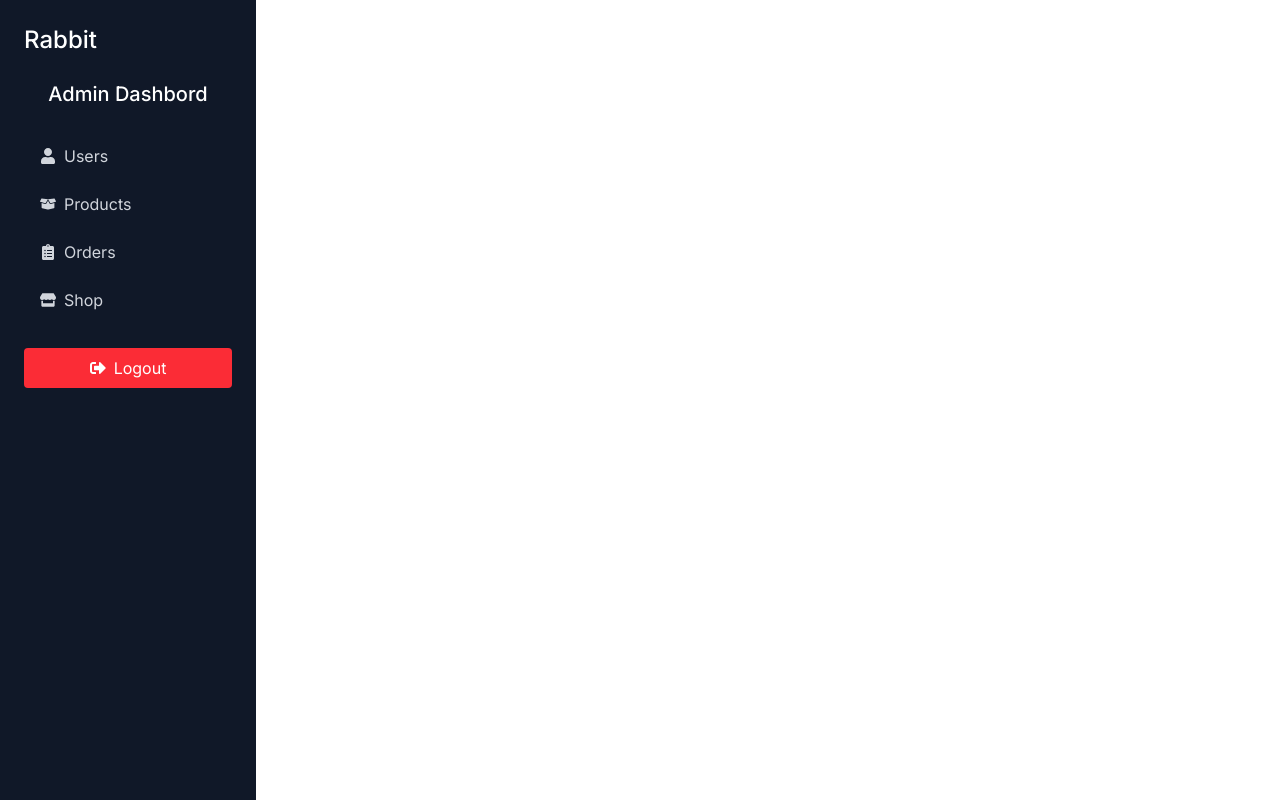
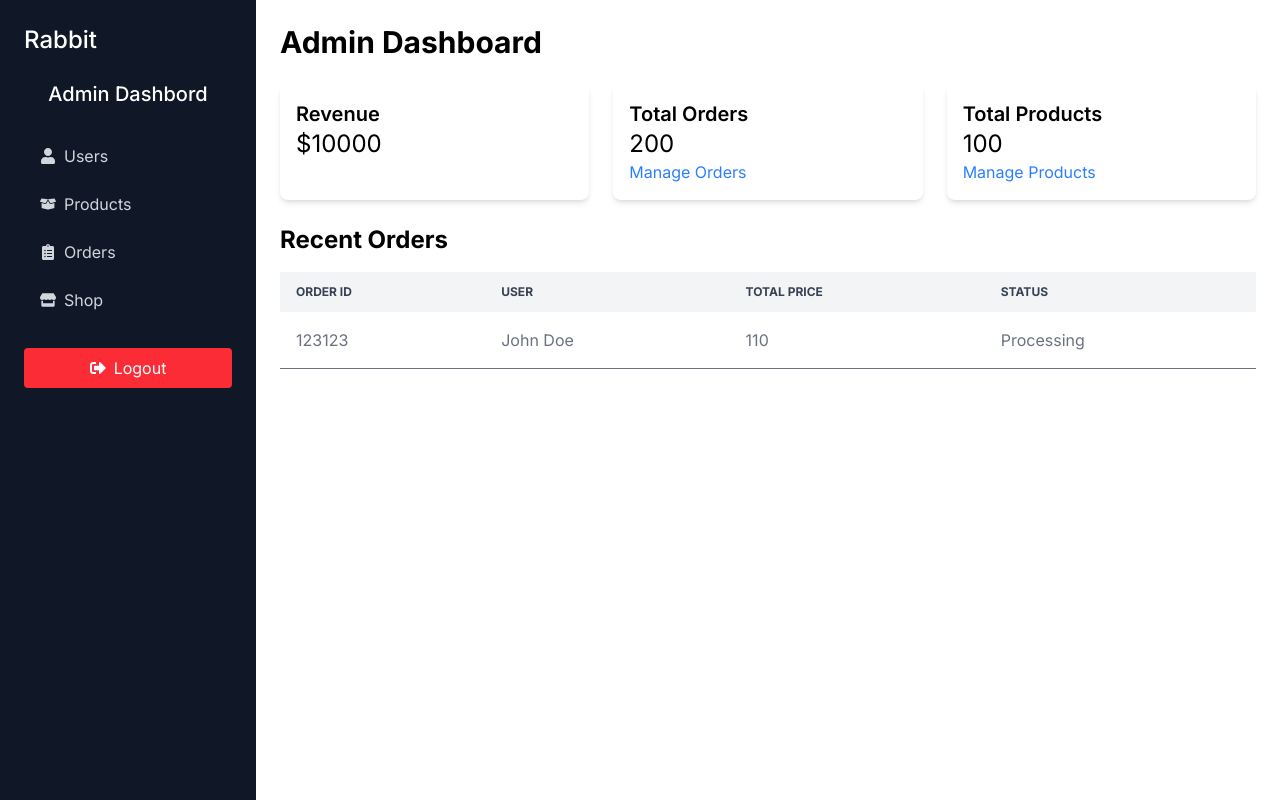
Before and after one commit to ABHi-202864/Rabbit, a React (Vite) app in the folder client/: page /admin in a window 1280 px wide. Built offline with nearby package versions, Linux system fonts and the light colour scheme.

Commit message:
add AdminHomePage code

```diff
--- a/client/src/App.jsx
+++ b/client/src/App.jsx
@@ -12,6 +12,8 @@ import OrdearConfirmationPage from "./pages/OrdearConfirmationPage";
 import OrderDetailsPage from "./pages/OrderDetailsPage";
 import MyOrdersPage from "./pages/MyOrdersPage";
 import AdminLayout from "./components/Admin/AdminLayout";
+import AdminHomePage from "./pages/AdminHomePage";
+import UserManagment from "./components/Admin/UserManagment";
 
 const App = () => {
   return (
@@ -34,7 +36,8 @@ const App = () => {
 
         {/* ADMIN LAYOUT */}
         <Route path="/admin" element={<AdminLayout />}>
-
+          <Route index element={<AdminHomePage />} />
+          <Route path="users" element={<UserManagment />} ></Route>
         </Route>
       </Routes>
     </BrowserRouter>
--- a/client/src/components/Admin/AdminLayout.jsx
+++ b/client/src/components/Admin/AdminLayout.jsx
@@ -3,7 +3,7 @@ import { FaBars } from "react-icons/fa";
 import AdminSidebar from './AdminSidebar';
 import { Outlet } from 'react-router-dom';
 
-function AdminLayout() {
+const AdminLayout = () => {
   const [isSidebarOpen, setIsSidebarOpen] = useState(false);
 
   const toggleSidebar = () => {
@@ -44,4 +44,4 @@ function AdminLayout() {
   )
 }
 
-export default AdminLayout
+export default AdminLayout;
--- a/client/src/components/Admin/AdminSidebar.jsx
+++ b/client/src/components/Admin/AdminSidebar.jsx
@@ -5,7 +5,7 @@ import { FaStore } from "react-icons/fa";
 import { FaClipboardList } from "react-icons/fa";
 import { FaSignOutAlt } from "react-icons/fa";
 
-function AdminSidebar() {
+const AdminSidebar = () => {
   const navigate = useNavigate();
 
   const handleLogout = () => {
@@ -68,4 +68,4 @@ function AdminSidebar() {
   )
 }
 
-export default AdminSidebar
+export default AdminSidebar;
--- /dev/null
+++ b/client/src/components/Admin/UserManagment.jsx
@@ -0,0 +1,11 @@
+
+
+const UserManagment = () => {
+  return (
+    <>
+
+    </>
+  )
+}
+
+export default UserManagment
--- /dev/null
+++ b/client/src/pages/AdminHomePage.jsx
@@ -0,0 +1,75 @@
+import { Link } from "react-router-dom"
+
+const AdminHomePage = () => {
+
+  const orders = [
+    {
+      _id: 123123,
+      user: {
+        name: "John Doe",
+      },
+      totalPrice: 110,
+      status: "Processing",
+    },
+  ]
+
+  return (
+    <>
+      <div className="max-w-7xl mx-auto p-6">
+        <h1 className="font-bold text-3xl mb-6">Admin Dashboard</h1>
+        <div className="grid grid-cols-1 sm:grid-cols-2 lg:grid-cols-3 gap-6">
+          <div className="p-4 shadow-md rounded-lg">
+            <h2 className="text-xl font-semibold">Revenue</h2>
+            <p className="text-2xl">$10000</p>
+          </div>
+          <div className="p-4 shadow-md rounded-lg">
+            <h2 className="text-xl font-semibold">Total Orders</h2>
+            <p className="text-2xl">200</p>
+            <Link to="/admin/orders" className="text-blue-500 hover:underline">Manage Orders</Link>
+          </div>
+          <div className="p-4 shadow-md rounded-lg">
+            <h2 className="text-xl font-semibold">Total Products</h2>
+            <p className="text-2xl">100</p>
+            <Link to="/admin/products" className="text-blue-500 hover:underline">Manage Products</Link>
+          </div>
+        </div>
+
+        <div className="mt-6">
+          <h2 className="text-2xl font-bold mb-4">Recent Orders</h2>
+          <div className="overflow-x-auto">
+            <table className="min-w-full text-left text-gray-500">
+              <thead className="bg-gray-100 text-xs uppercase text-gray-700">
+                <tr>
+                  <th className="py-3 px-4">order Id</th>
+                  <th className="py-3 px-4">User</th>
+                  <th className="py-3 px-4">Total Price</th>
+                  <th className="py-3 px-4">Status</th>
+                </tr>
+              </thead>
+              <tbody>
+                {orders.length > 0 ? (
+                  orders.map((order) => (
+                    <tr key={order._id} className="border-b hover:bg-gray-50 cursor-pointer">
+                      <td className="p-4">{order._id}</td>
+                      <td className="p-4">{order.user.name}</td>
+                      <td className="p-4">{order.totalPrice}</td>
+                      <td className="p-4">{order.status}</td>
+                    </tr>
+                  ))
+                ) : (
+                  <tr>
+                    <td colSpan={4} className="p-4 text-center text-gray-500">
+                      No Recent Orders Found!
+                    </td>
+                  </tr>
+                )}
+              </tbody>
+            </table>
+          </div>
+        </div>
+      </div>
+    </>
+  )
+}
+
+export default AdminHomePage
```
